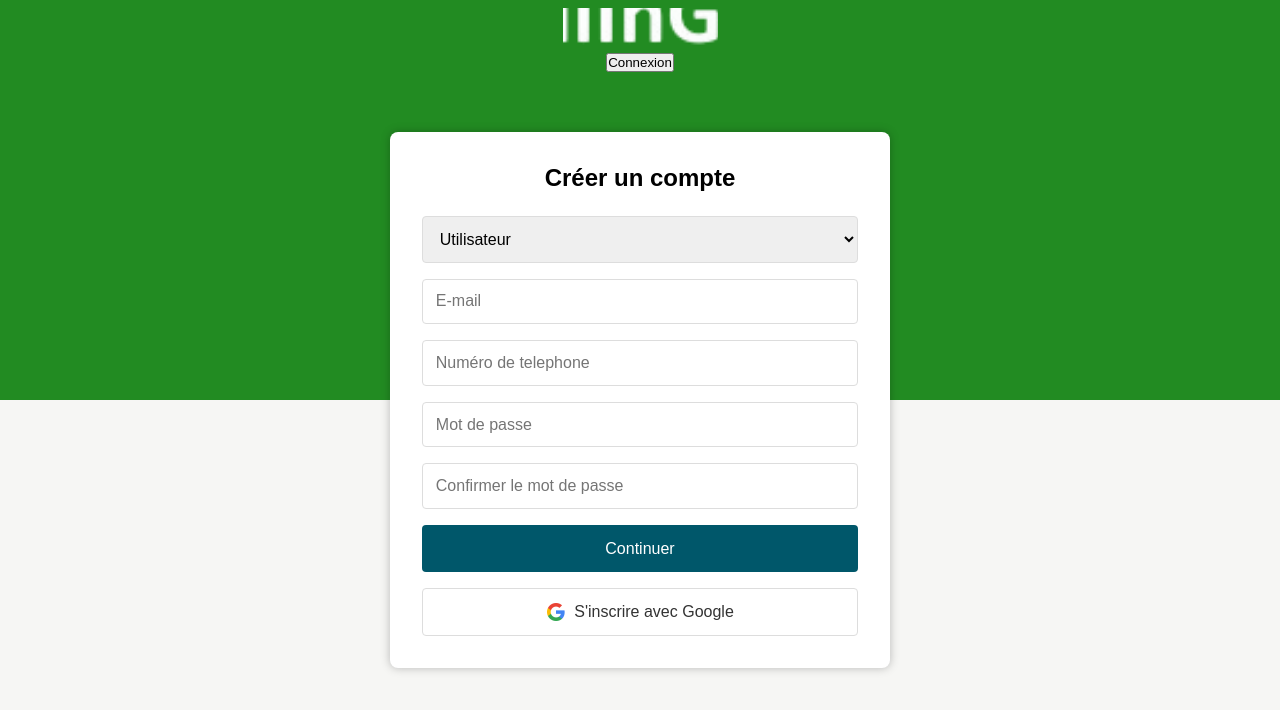
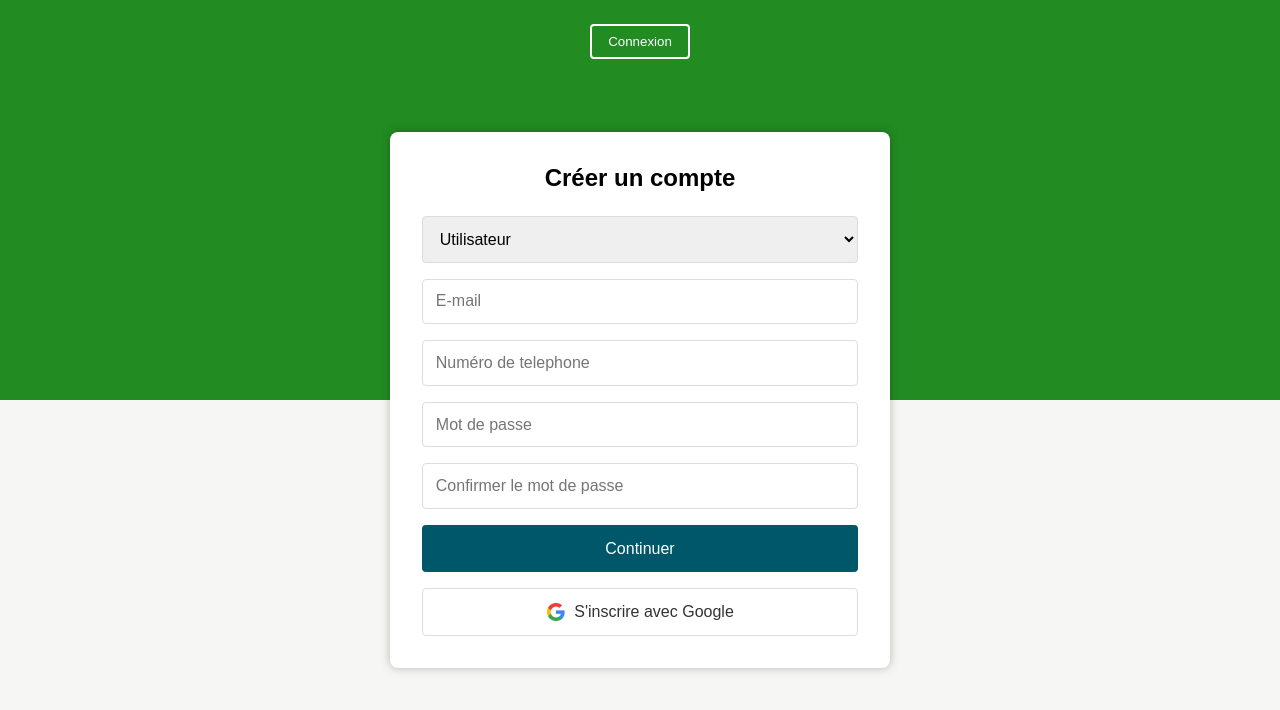
Before and after one commit to AbdessaamadAllouani/BallInGoal-manager, a React (Vite) app in the folder BallInGoalApp/: page /Inscription in a window 1280 px wide. Shown: the top 710 px of the page. Built offline with nearby package versions, Linux system fonts and the light colour scheme.

Commit message:
ameleoration de la page d'inscription

```diff
--- a/BallInGoalApp/src/pages/signUp/SignUp.jsx
+++ b/BallInGoalApp/src/pages/signUp/SignUp.jsx
@@ -1,6 +1,7 @@
 import React, { useState } from 'react';
+import logo from '../../assets/images/logo.png'
 import { Link } from 'react-router-dom';
-import logo from '../../assets/images/logo.png';
+
 import glogo from '../../assets/images/g-logo.png';
 import './signUp.css';
 import SignIn from '../SignIn/SignIn';
--- a/BallInGoalApp/src/pages/signUp/signUp.css
+++ b/BallInGoalApp/src/pages/signUp/signUp.css
@@ -8,10 +8,10 @@
 .logo {
     position: absolute;
     height: auto;
-    width: 420px;
-    height: 100%;
+    width: 100%;
+    height: auto;
     margin: 1rem;
-    object-fit: cover;
+    object-fit: contain;
     justify-content: left;
     cursor: pointer;
 }
@@ -23,7 +23,6 @@
 }
 
 .back-container header {
-    z-index: 3;
     position: relative;
     width: 100%;
     background-color: #228B22;
@@ -48,7 +47,7 @@
     cursor: pointer;
 }
 
-.connextion-btn {
+.btn-connexion {
     right: 0;
     background-color: transparent;
     color: white;
@@ -61,12 +60,12 @@
 }
 
 
-.connextion-btn:hover {
+.btn-connexion:hover {
     background-color: #00576A;
     border: 2px solid transparent;
 }
 
-/* .connexion-btn:hover {
+/* .btn-connexion:hover {
     background-color: rgba(255, 255, 255, 0.555);
 } */
 
```
